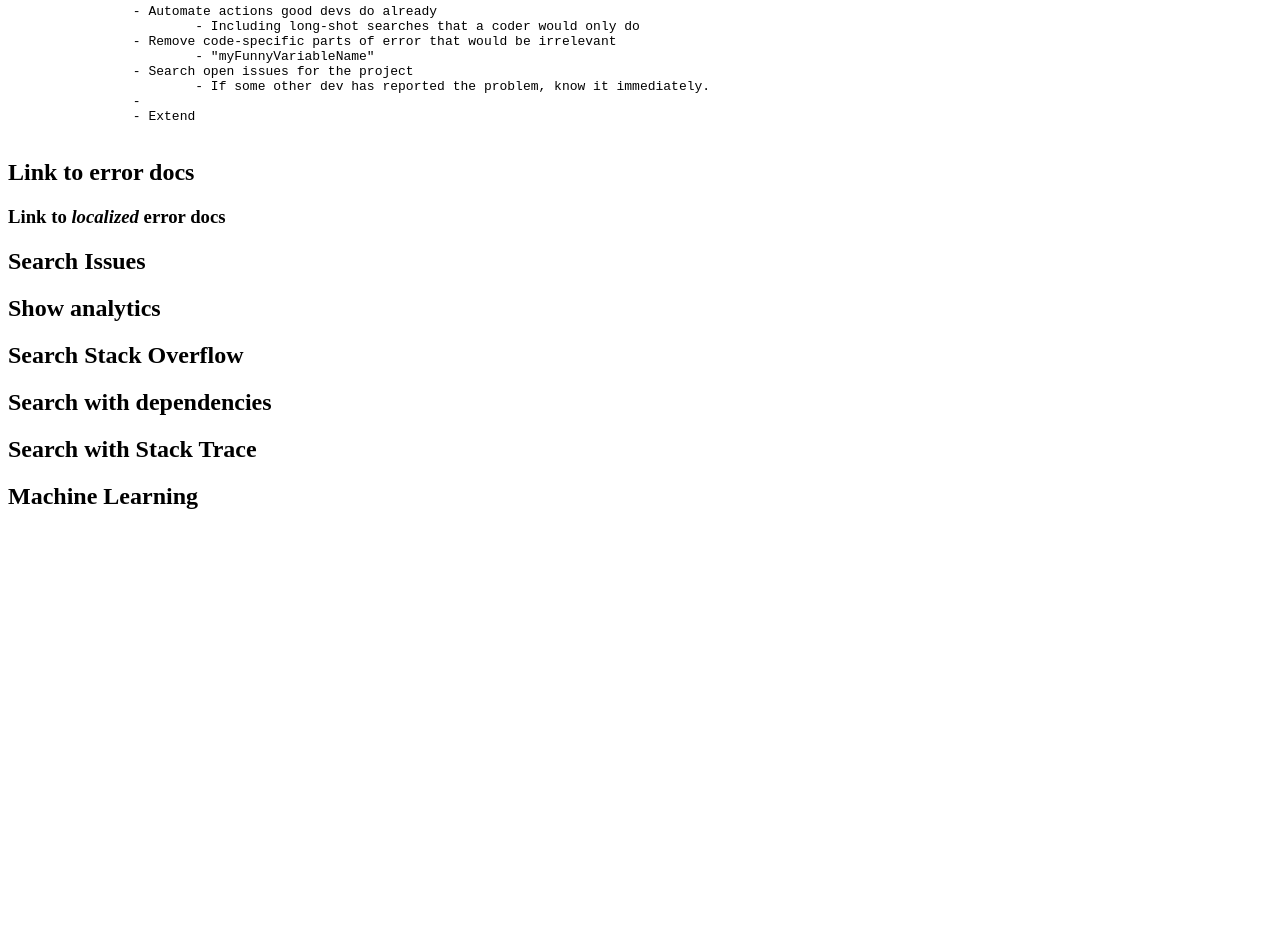
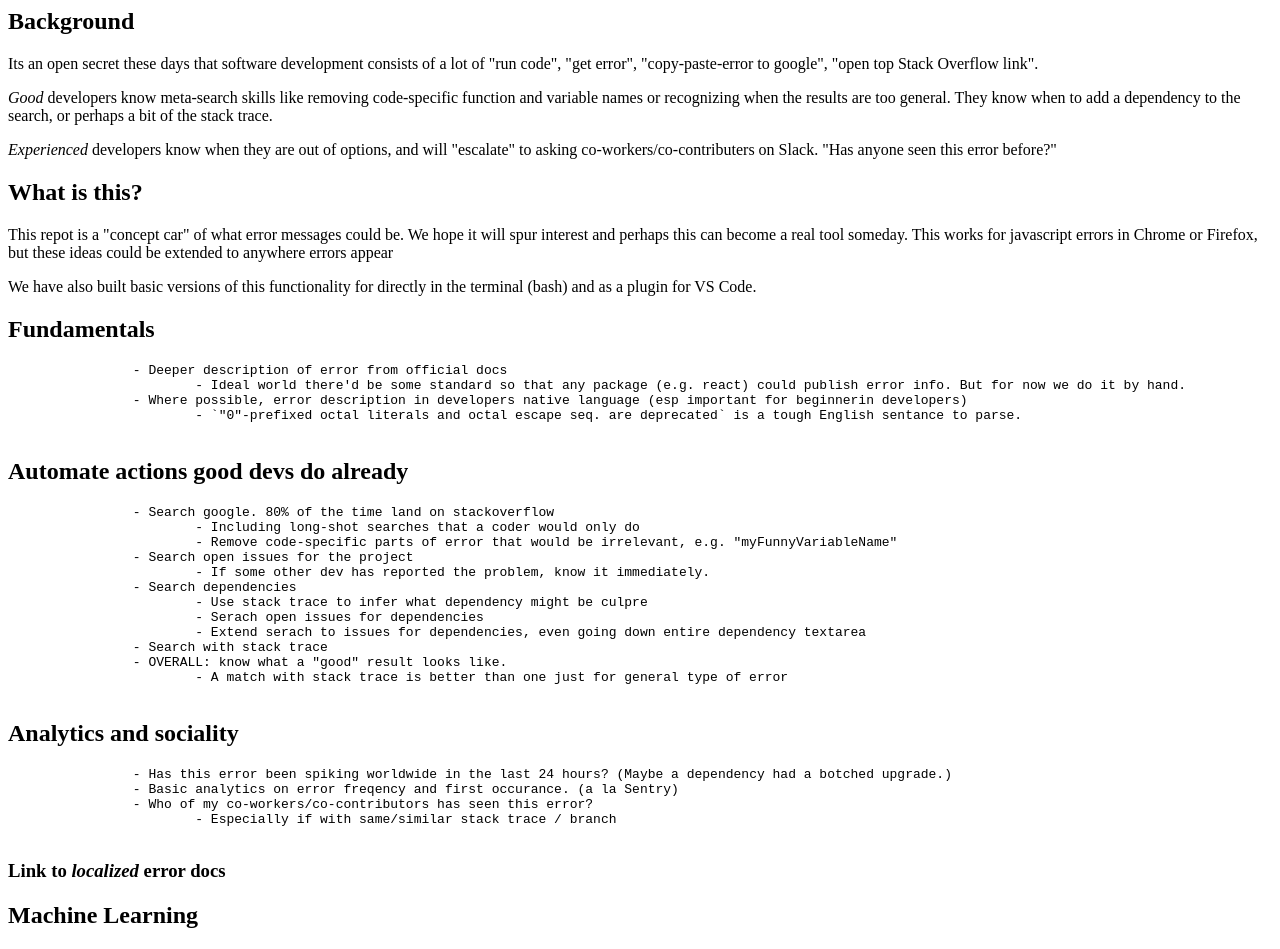
Before and after one commit to error-central/error-central.js, a website: page index.html in a window 1280 px wide. Shown: the part 373-1322 px from the top of the page. Before the commit the page ends 903 px from the top, so only its background shows below. Drawn offline with Linux system fonts and the light colour scheme.

Commit message:
More words.

```diff
--- a/index.html
+++ b/index.html
@@ -46,16 +46,11 @@
 
 <body>
 
-	<h1>Re-thinking Error messages
+	<h1>Re-thinking Error messages and automating good engineers
 		<!-- : Demo of Error Central for javascript -->
 	</h1>
 
 	<p>The Github repo for this demo is <a href="https://github.com/error-central/error-central.js">here</a>.</p>
-
-	<!-- <p>
-		It's ironic that developers are creating smooth, smart, integrated expereinces for other professions, but developer
-		tools themselves remain warmed-over 70's teletype.
-	</p> -->
 
 	<p>Buttons on this page produce errors. Open the browser console Command-Option-J to view console.</p>
 
@@ -73,7 +68,6 @@
 		<code>JSON.parse()</code>
 	</button>
 
-
 	<button onclick="fa(4)"><code>Stack Function</code></button>
 
 	<form onsubmit="return false;">
@@ -86,56 +80,73 @@
 
 	</form>
 
-	<script>
 
-			// window.onerror = function (message, source, lineno, colno, error) {
-			// console.info(">>>" + message, source, lineno)
-			// }
+	<h2>Background</h2>
+	<p>
+		Its an open secret these days that software development consists of a lot of
+		"run code", "get error", "copy-paste-error to google", "open top Stack Overflow link".
+	</p>
+	<p>
+		<em>Good</em> developers know meta-search skills like removing code-specific
+		function and variable names or recognizing when the results are too general.
+		They know when to add a dependency to the search, or perhaps a bit of the stack trace.
+	</p>
+	<p>
+		<em>Experienced</em> developers know when they are out of options, and will
+		"escalate" to asking co-workers/co-contributers on Slack. "Has anyone seen
+		this error before?"
+	</p>
 
-			// console.log("Hi");
+	<h2>What is this?</h2>
 
-			// console.error("User generated error.");
+	<p>
+		This repot is a "concept car" of what error messages could be. We hope it will spur
+		interest and perhaps this can become a real tool someday. This works for
+		javascript errors in Chrome or Firefox, but these ideas could be extended to
+		anywhere errors appear
+	</p>
 
-			// fart()
-			// setTimeout("fart", 1000);
+	<p>
+		We have also built basic versions of this functionality for directly in
+		the terminal (bash) and as a plugin for VS Code.
+	</p>
+
+	<h2>Fundamentals</h2>
+	<pre>
+		- Deeper description of error from official docs
+			- Ideal world there'd be some standard so that any package (e.g. react) could publish error info. But for now we do it by hand.
+		- Where possible, error description in developers native language (esp important for beginnerin developers)
+			- `"0"-prefixed octal literals and octal escape seq. are deprecated` is a tough English sentance to parse.
+	</pre>
 
 
-			// let req = new XMLHttpRequest();
-			// let dependencies;
-			// req.open('GET', 'https://google.com/someapi');
-			// req.onload = () => {
-			// console.log("We wont' get here.")
-			// };
-			// req.send();
+	<h2>Automate actions good devs do already</h2>
+	<pre>
+		- Search google. 80% of the time land on stackoverflow
+			- Including long-shot searches that a coder would only do
+			- Remove code-specific parts of error that would be irrelevant, e.g. "myFunnyVariableName"
+		- Search open issues for the project
+			- If some other dev has reported the problem, know it immediately.
+		- Search dependencies
+			- Use stack trace to infer what dependency might be culpre
+			- Serach open issues for dependencies
+			- Extend serach to issues for dependencies, even going down entire dependency textarea
+		- Search with stack trace
+		- OVERALL: know what a "good" result looks like.
+			- A match with stack trace is better than one just for general type of error
+	</pre>
+
+	<h2>Analytics and sociality</h2>
+	<pre>
+		- Has this error been spiking worldwide in the last 24 hours? (Maybe a dependency had a botched upgrade.)
+		- Basic analytics on error freqency and first occurance. (a la Sentry)
+		- Who of my co-workers/co-contributors has seen this error?
+			- Especially if with same/similar stack trace / branch
+	</pre>
 
 
-	</script>
-
-
-	<pre>
-		- Automate actions good devs do already
-			- Including long-shot searches that a coder would only do
-		- Remove code-specific parts of error that would be irrelevant
-			- "myFunnyVariableName"
-		- Search open issues for the project
-			- If some other dev has reported the problem, know it immediately.
-		-
-		- Extend
-	</pre>
-
-	<h2>Link to error docs</h2>
 
 	<h3>Link to <em>localized</em> error docs</h3>
-
-	<h2>Search Issues</h2>
-
-	<h2>Show analytics</h2>
-
-	<h2>Search Stack Overflow</h2>
-
-	<h2>Search with dependencies</h2>
-
-	<h2>Search with Stack Trace</h2>
 
 	<h2>Machine Learning</h2>
 
```
